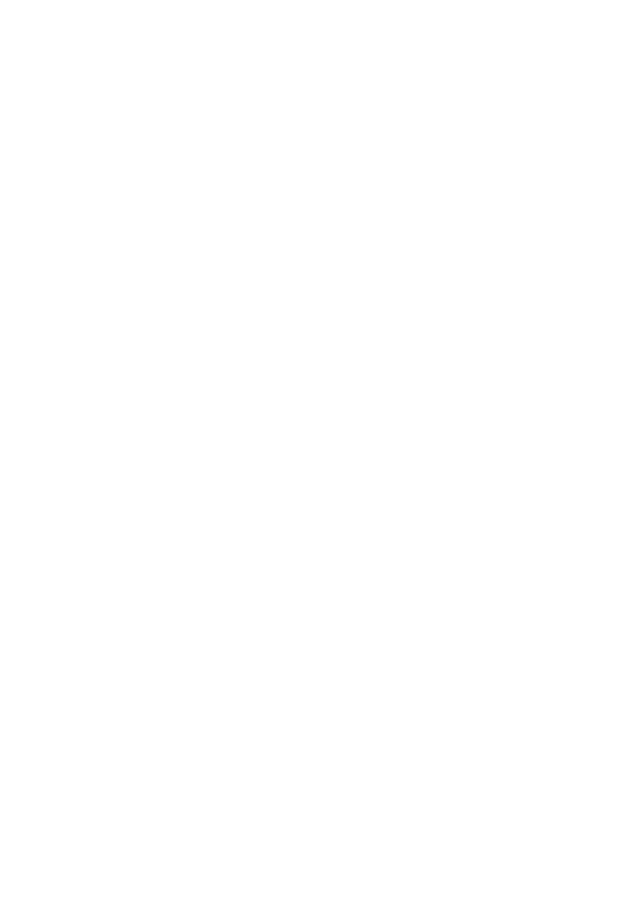
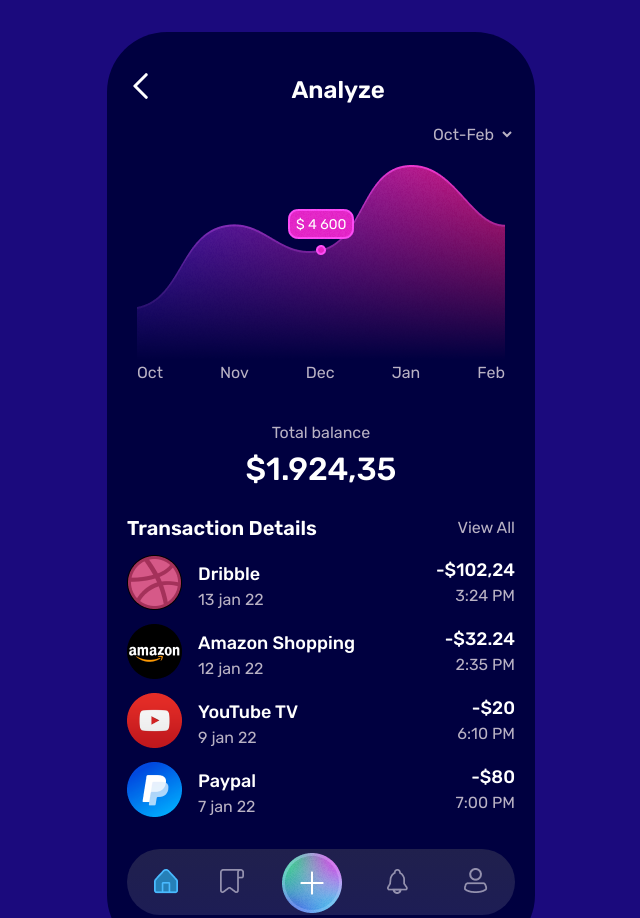
Before and after one commit to MikaelaMacari/Power-IT-TASKS, a plain HTML site: page UI Mobile App/pages/analyze.html in a window 1280 px wide. Shown: the top 918 px of the page, without its empty margins (319-959 px from the left). Before the commit the page ends 800 px from the top, so only its background shows below. Drawn offline with nearby package versions, Linux system fonts and the light colour scheme.

Commit message:
added analyze page

```diff
--- a/UI Mobile App/css/analyze.css
+++ b/UI Mobile App/css/analyze.css
@@ -0,0 +1,30 @@
+@import url("style.css");
+/* Analyze container */
+.analyze-container {
+  margin: 0;
+}
+.header-title {
+  font-size: 24px;
+  font-weight: 600;
+}
+.analyze-container select {
+  background-color: transparent;
+  color: var(--secondary-text);
+  border: none;
+  outline: none;
+  font-size: 16px;
+  font-weight: 400;
+}
+#months > option {
+  background-color: var(--primary-bg);
+}
+figcaption {
+  color: var(--secondary-text);
+}
+.total-balance-container :nth-child(1) {
+  color: var(--secondary-text);
+}
+.total-balance-container :nth-child(2) {
+  font-weight: 500;
+  font-size: 32px;
+}
--- a/UI Mobile App/css/style.css
+++ b/UI Mobile App/css/style.css
@@ -44,13 +44,7 @@ header {
   color: var(--secondary-text);
 }
 /* Functions Section */
-.card-img {
-  /* width: 80px;
-  height: 80px;
-  border-radius: 25px;
-  background: linear-gradient(180deg, rgba(32, 32, 77, 0.2) 0%, rgba(29, 29, 85, 0.2) 100%);
-  mix-blend-mode: multiply; */
-}
+
 .card-title {
   text-transform: capitalize;
   margin-top: 0.5rem;
--- a/UI Mobile App/pages/analyze.html
+++ b/UI Mobile App/pages/analyze.html
@@ -0,0 +1,141 @@
+<!DOCTYPE html>
+<html lang="en">
+  <head>
+    <meta charset="utf-8" />
+    <meta name="viewport" content="width=device-width, initial-scale=1" />
+    <title>Analyze</title>
+    <link rel="icon" href="../img/analyze.png" />
+    <!-- CSS Styles -->
+    <link rel="stylesheet" href="../css/style.css" />
+    <link rel="stylesheet" href="../css/analyze.css" />
+    <!-- CSS BOOTSTRAP -->
+    <link
+      href="https://cdn.jsdelivr.net/npm/bootstrap@5.2.0-beta1/dist/css/bootstrap.min.css"
+      rel="stylesheet"
+      integrity="sha384-0evHe/X+R7YkIZDRvuzKMRqM+OrBnVFBL6DOitfPri4tjfHxaWutUpFmBp4vmVor"
+      crossorigin="anonymous"
+    />
+    <!--Font Awesome KIT-->
+    <script src="https://kit.fontawesome.com/d0af679ce2.js" crossorigin="anonymous"></script>
+  </head>
+  <body>
+    <div class="wrapper">
+      <!--HEADER SECTION-->
+      <section class="analyze-container">
+        <div class="row">
+          <div class="col-2"><img src="../img/left_arrow.png" alt="" /></div>
+          <div class="col-9 d-flex justify-content-center"><p class="header-title">Analyze</p></div>
+        </div>
+        <div class="row">
+          <div class="col months d-flex justify-content-end">
+            <select name="months" id="months" class="text-capitalize">
+              <option value="oct-feb">oct-feb</option>
+              <option value="feb-jul">feb-jul</option>
+              <option value="aug-jan">aug-jan</option>
+            </select>
+          </div>
+        </div>
+      </section>
+
+      <!--Card SECTION-->
+      <section>
+        <figure>
+          <img src="../img/Dates.png" alt="Dates" style="width: 100%" />
+          <figcaption class="d-flex justify-content-between">
+            <div>Oct</div>
+            <div>Nov</div>
+            <div>Dec</div>
+            <div>Jan</div>
+            <div>Feb</div>
+          </figcaption>
+        </figure>
+      </section>
+      <!--Total Balance SECTION-->
+      <section class="total-balance-container d-flex flex-column justify-content-center align-items-center">
+        <div class="row">Total balance</div>
+        <div class="row">$1.924,35</div>
+      </section>
+
+      <!--TRANSACTION DETAILS SECTION-->
+      <section class="transaction-details-container">
+        <div class="row">
+          <div class="col-9 transaction-title">Transaction Details</div>
+          <div class="col-3 text-end"><a class="view-all">View All</a></div>
+        </div>
+        <div class="row">
+          <div class="col-9">
+            <img src="../img/dribble.png" alt="dribble logo" />
+            <div class="card-description">
+              <div class="card-title">Dribble</div>
+              <div class="card-date">13 jan 22</div>
+            </div>
+          </div>
+          <div class="col-3 payment-details">
+            <div class="bills">102,24</div>
+            <div class="hour">3:24</div>
+          </div>
+        </div>
+        <div class="row">
+          <div class="col-9">
+            <img src="../img/amazon.png" alt="" />
+            <div class="card-description">
+              <div class="card-title">Amazon Shopping</div>
+              <div class="card-date">12 jan 22</div>
+            </div>
+          </div>
+          <div class="col-3 payment-details">
+            <div class="bills">32.24</div>
+            <div class="hour">2:35</div>
+          </div>
+        </div>
+        <div class="row">
+          <div class="col-9">
+            <img src="../img/youtube.png" alt="" />
+            <div class="card-description">
+              <div class="card-title">YouTube TV</div>
+              <div class="card-date">9 jan 22</div>
+            </div>
+          </div>
+          <div class="col-3 payment-details">
+            <div class="bills">20</div>
+            <div class="hour">6:10</div>
+          </div>
+        </div>
+        <div class="row">
+          <div class="col-9">
+            <img src="../img/paypal.png" alt="" />
+            <div class="card-description">
+              <div class="card-title">Paypal</div>
+              <div class="card-date">7 jan 22</div>
+            </div>
+          </div>
+          <div class="col-3 payment-details">
+            <div class="payment-details">
+              <div class="bills">80</div>
+              <div class="hour">7:00</div>
+            </div>
+          </div>
+        </div>
+      </section>
+
+      <!--TAB BAR SECTION-->
+      <section class="tab-bar-container">
+        <div class="row">
+          <div class="col-12 d-flex justify-content-around align-items-center">
+            <a href="#"><img src="../img/Home.png" alt="" /></a>
+            <a href="#"><img src="../img/Bookmark.png" alt="" /></a>
+            <a href="#" class="mt-1 ms-2"><img src="../img/Add.png" alt="" /></a>
+            <a href="#"><img src="../img/Notifications.png" alt="" /></a>
+            <a href="#"><img src="../img/Profile.png" alt="" /></a>
+          </div>
+        </div>
+      </section>
+    </div>
+    <!-- JavaScript  BOOTSTRAP -->
+    <script
+      src="https://cdn.jsdelivr.net/npm/bootstrap@5.2.0-beta1/dist/js/bootstrap.bundle.min.js"
+      integrity="sha384-pprn3073KE6tl6bjs2QrFaJGz5/SUsLqktiwsUTF55Jfv3qYSDhgCecCxMW52nD2"
+      crossorigin="anonymous"
+    ></script>
+  </body>
+</html>
```
Also changed, not shown: UI Mobile App/index.html (+1 -1 lines), UI Mobile App/img/Dates.png (added), UI Mobile App/img/arrow-down.png (added), UI Mobile App/img/left_arrow.png (added).
